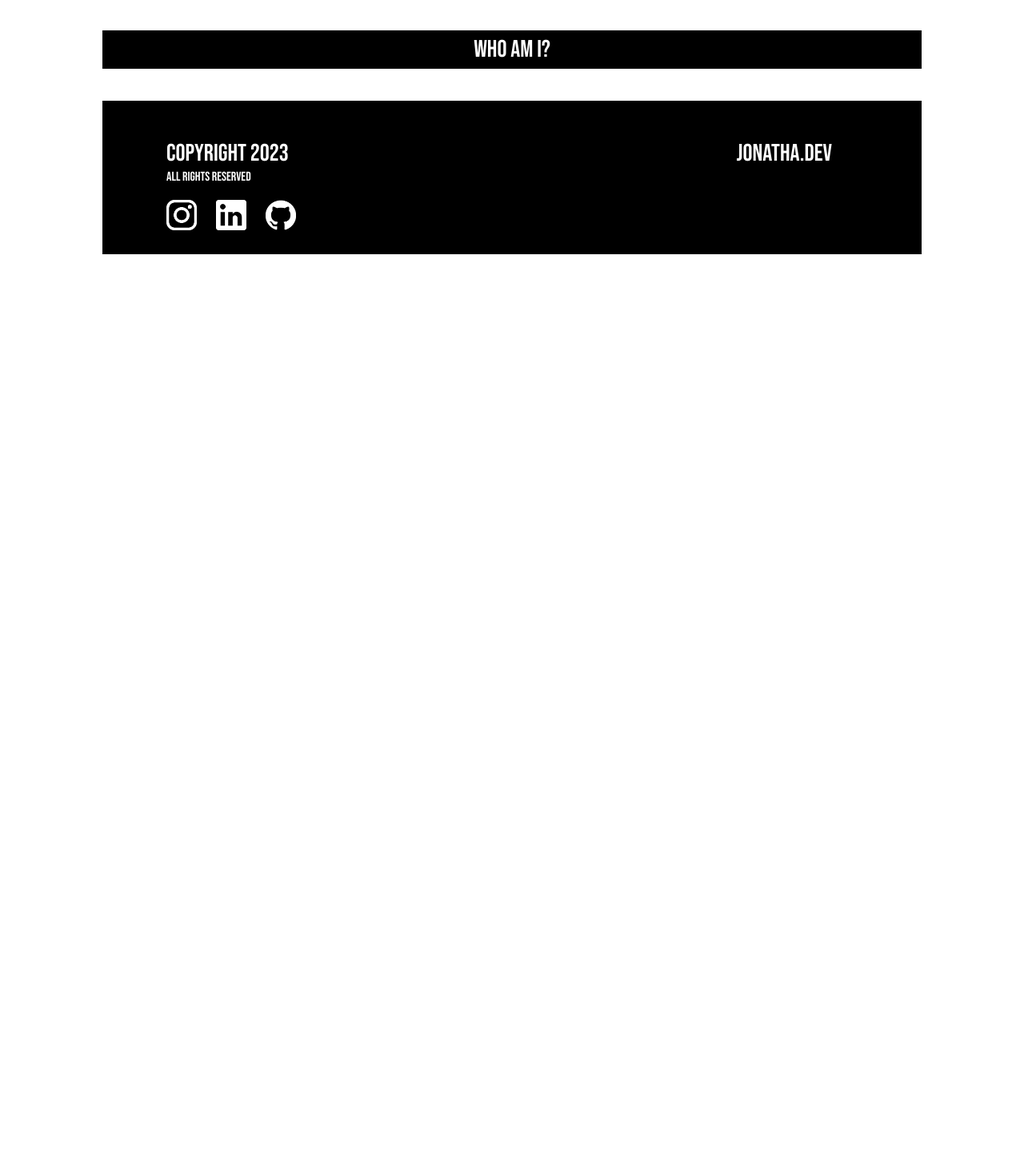
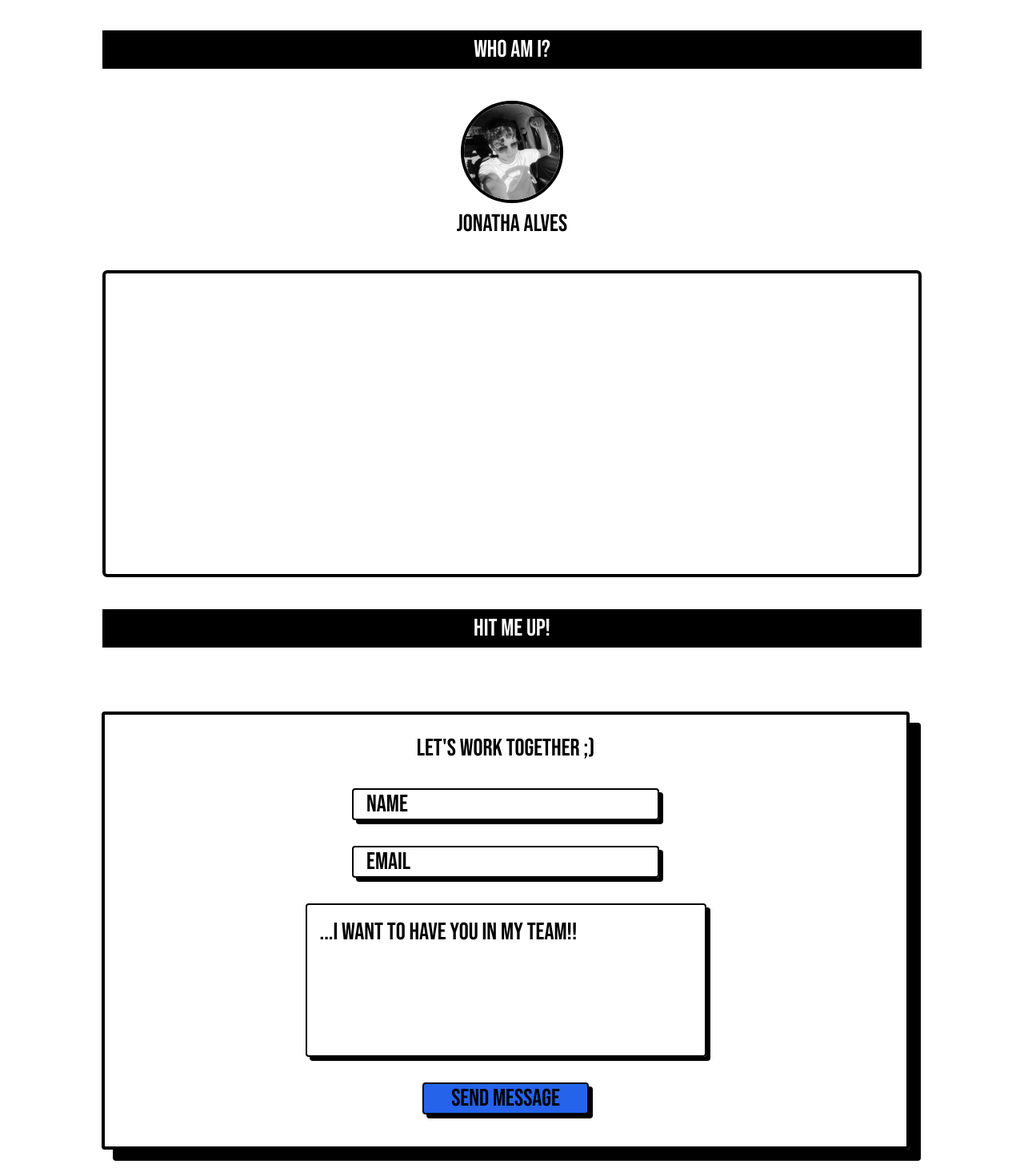
Before and after one commit to JonathaBarros/portfolio, a Next.js app in the folder jonatha/: page / in a window 1280 px wide. Shown: the part 1424-2890 px from the top of the page at 80% size. Before the commit the page ends 1742 px from the top, so only its background shows below. Built offline with nearby package versions, Linux system fonts and the light colour scheme.

Commit message:
added some stuff to the layout

```diff
--- a/jonatha/pages/index.tsx
+++ b/jonatha/pages/index.tsx
@@ -3,6 +3,7 @@ import arrow from '../assets/arrow.svg'
 import linkedin from '../assets/linkedin.png'
 import github from '../assets/github.png'
 import ig from '../assets/ig.png'
+import me from '../assets/me.jpg'
 
 export default function Home() {
   return (
@@ -39,7 +40,25 @@ export default function Home() {
 
         <div className=' bg-black font-bebas text-3xl text-white mt-10 h-12 min-w-full flex items-center justify-center mb-10'>WHO AM I?</div>
 
-        <footer className='min-w-full h-48 bg-black flex flex-row justify-between pt-12 pr-28 pl-20' >
+        <Image className='rounded-full border-solid border-4 border-black grayscale' src={me} height={128} width={128} alt={'Jonatha'}/>
+        <div className='text-black font-bebas text-3xl mt-2'>JONATHA ALVES</div>
+        <div className='min-w-full mt-10 mb-10 h-96 border-4 border-solid border-black rounded-md'>
+
+        </div>
+
+        <div className=' bg-black font-bebas text-3xl text-white  h-12 min-w-full flex items-center justify-center mb-10'>HIT ME UP!</div>
+
+        <div className='flex justify-center flex-col items-center border-4 border-solid rounded border-black shadow-[14px_14px_0px_0px_rgba(0,0,0,1)] min-w-[calc(100%-14px)] mr-4 mt-10 mb-20 h-auto pb-10 space-y-8'>
+          <div className='text-black font-bebas text-3xl mt-2 flex justify-center pt-4'>LET'S WORK TOGETHER ;)</div>
+          <div className='text-black font-bebas text-3xl w-96 border-2 pl-4 border-solid rounded border-black shadow-[5px_5px_0px_0px_rgba(0,0,0,1)]'>NAME</div>
+          <div className='text-black font-bebas text-3xl w-96 border-2 pl-4 border-solid rounded border-black shadow-[5px_5px_0px_0px_rgba(0,0,0,1)]'>EMAIL</div>
+          <div className='text-black font-bebas text-3xl w-6/12 h-48  p-4 border-2 border-solid rounded border-black shadow-[5px_5px_0px_0px_rgba(0,0,0,1)]'>...I WANT TO HAVE YOU IN MY TEAM!!</div>
+          <div className='mt-6 w-52 h-10 bg-blue-600 font-bebas text-3xl flex items-center justify-center border-2 border-solid rounded border-black shadow-[5px_5px_0px_0px_rgba(0,0,0,1)]'>SEND MESSAGE</div>
+
+        </div>
+
+
+        <footer className='min-w-full h-48 bg-black flex flex-row justify-between pt-12 pr-28 pl-20 mt-10' >
           <div id="first-colum">
             <div className=' text-white font-bebas text-3xl'>COPYRIGHT 2023</div>
             <div className=' text-white font-bebas text-base'>ALL RIGHTS RESERVED</div>
```
Also changed, not shown: jonatha/assets/me.jpg (added).
